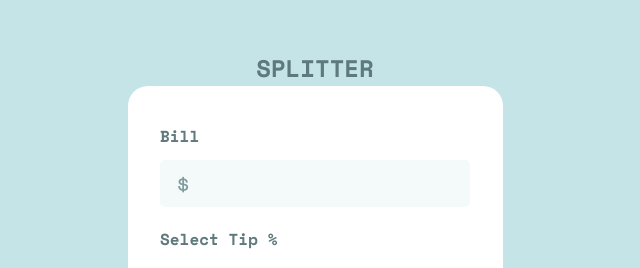
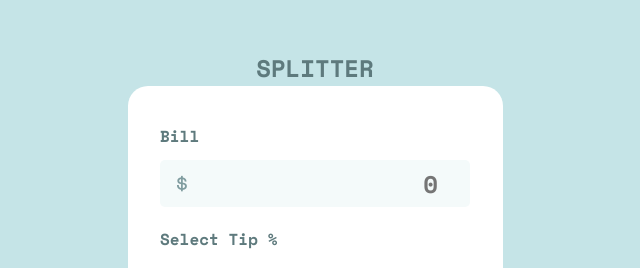
Before and after one commit to Jaime9611/tip-calculator, a website built with webpack: page public/index.html in a window 1280 px wide. Shown: the part 182-450 px from the top of the page, 325-965 px from the left. Built offline with nearby package versions, Linux system fonts and the light colour scheme; files whose address does not match are found by name.

Commit message:
Input Ready

```diff
--- a/public/index.html
+++ b/public/index.html
@@ -43,13 +43,15 @@
                 <label class="input-element__label" for="total-bill"
                   >Bill</label
                 >
-                <div class="input-element__field flex flex--all-center">
+                <div class="input-element__field">
                   <div class="input-icon--dollar">$</div>
                   <input
                     class="input-field--number"
                     type="number"
                     name="total-bill"
                     id="total-bill"
+                    placeholder="0"
+                    step="0.01"
                   />
                 </div>
               </div>
--- a/src/styles/components/form-bill.scss
+++ b/src/styles/components/form-bill.scss
@@ -5,28 +5,39 @@
     font-weight: 700;
   }
   &__field {
-    background-color: var(--secondary-light-grayish-cyan);
-    border-radius: f.rem(5);
+    position: relative;
     width: 100%;
-    height: f.rem(47);
     margin-top: f.rem(12);
     .input-icon--dollar {
-      width: 15%;
+      position: absolute;
+      padding: f.rem(5);
+      width: f.rem(44);
+      height: 100%;
+      top: 0;
+      left: 0;
       font-size: var(--form-fsize);
       text-align: center;
       color: var(--secondary-dark-grayish-cyan);
     }
     .input-field--number {
-      width: 85%;
-      padding: f.rem(18);
+      width: 100%;
+      height: f.rem(47);
+      padding-left: 44px;
+      padding-top: 14px;
+      padding-right: 17px;
+      padding-bottom: 14px;
       -moz-appearance: textfield;
       border: none;
       text-align: right;
-      background-color: transparent;
+      font-size: var(--form-fsize);
       font-family: var(--space-mono);
-      font-size: var(--form-fsize);
       font-weight: 700;
+      border-radius: f.rem(5);
+      background-color: var(--secondary-light-grayish-cyan);
       color: var(--very-dark-cyan);
+    }
+    .input-field--number:focus {
+      border: 2px solid var(--strong-cyan);
     }
   }
 }
```
